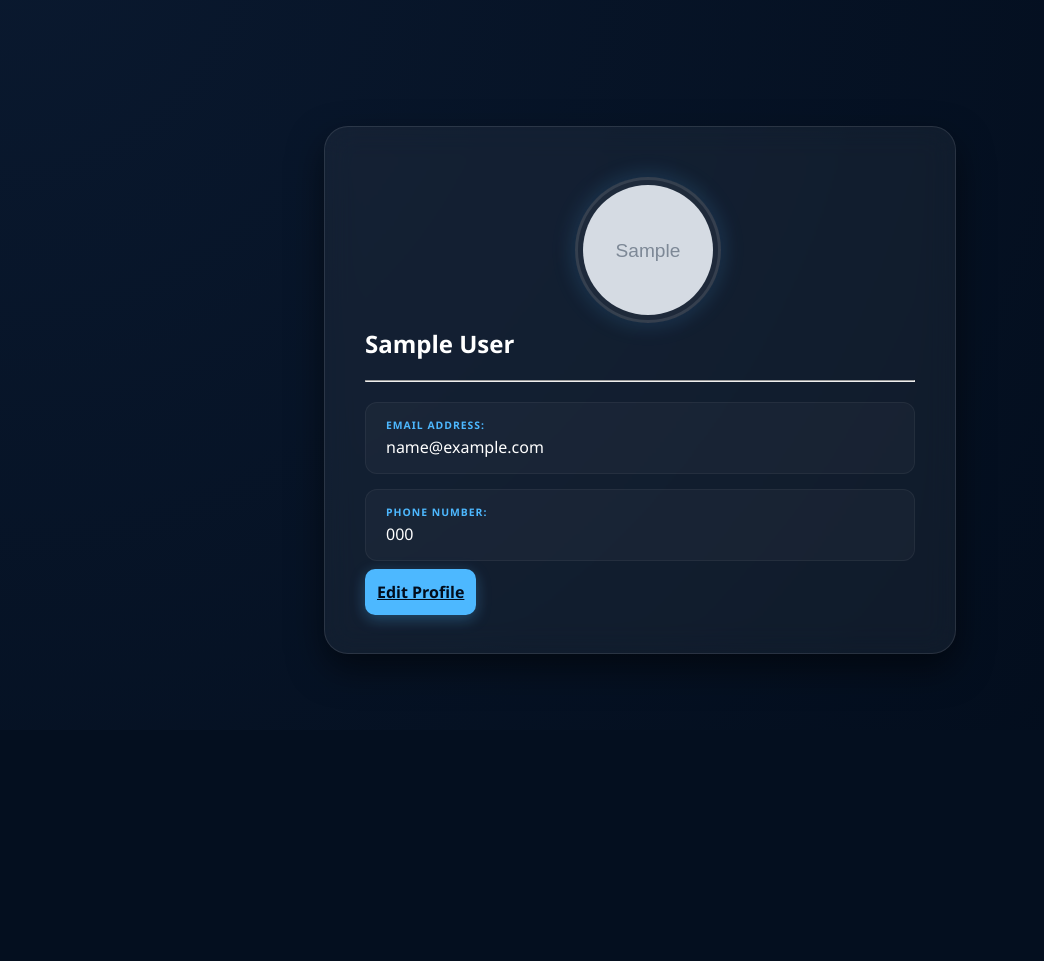
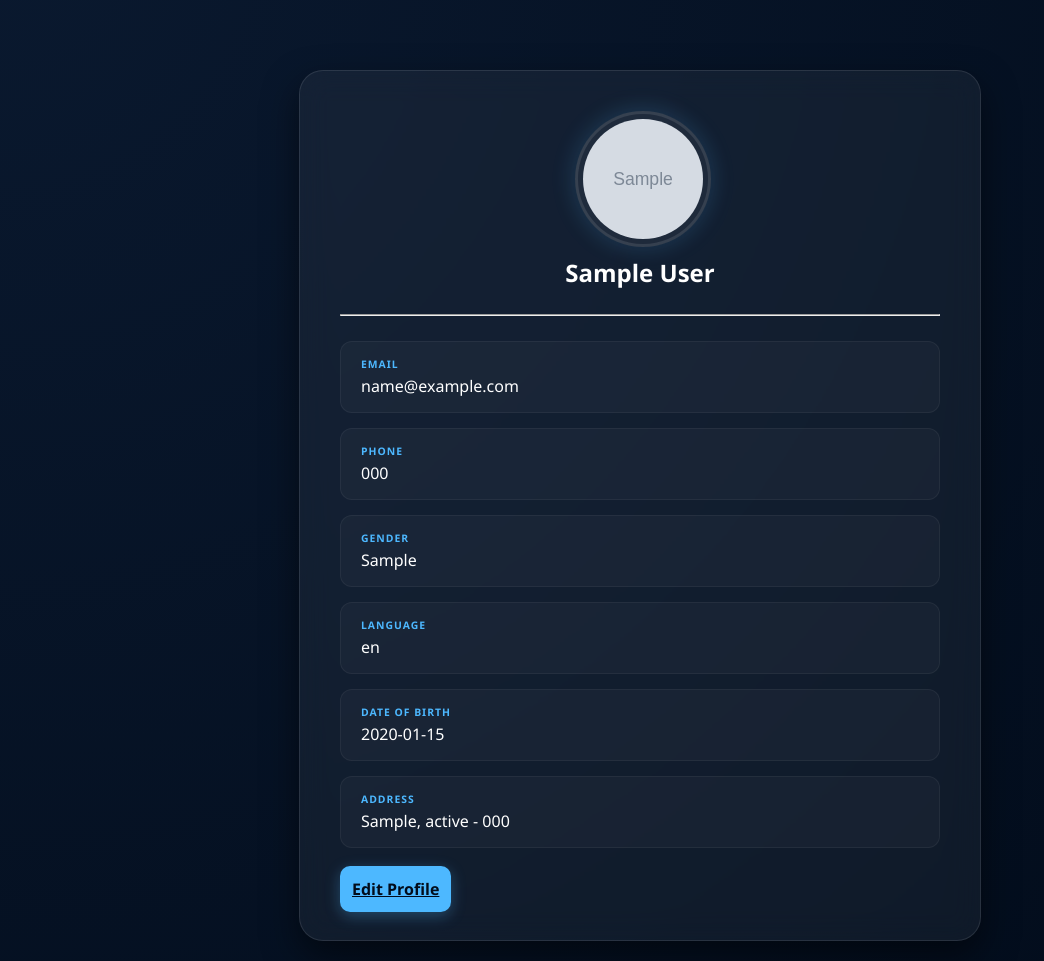
Before and after one commit to gauravikamat77/LOSBO, a PHP site: page /losbo/profile.php in a window 1280 px wide. Shown: the part 70-1031 px from the top of the page, without its empty margins (0-1044 px from the left). Before the commit the page ends 726 px from the top, so only its background shows below. Run offline with PHP 8.4, Linux system fonts and the light colour scheme; the visitor is signed in with stand-in values (Sample User, id 1); tables that the repository leaves empty hold one stand-in row (values such as "Sample post"); grey boxes marked "Sample" are stand-in pictures; data that the repository does not hold is empty.

Commit message:
shaina- profile.php in customer

```diff
--- a/customer/profile.php
+++ b/customer/profile.php
@@ -2,15 +2,20 @@
 session_start();
 include("../config/database.php");
 
-// Make sure user is logged in
+// Check login
 $user_id = $_SESSION['user_id'] ?? 0;
 
 if($user_id == 0){
     die("Please log in first.");
 }
 
-// Fetch the user from DB
-$sql = "SELECT id, name, email, phone, profile_image FROM users WHERE id = ? AND role='customer'";
+// ✅ FETCH ALL NEW FIELDS
+$sql = "SELECT
+    id, name, email, phone, profile_image,
+    gender, language, dob, city, state, pincode
+    FROM users
+    WHERE id = ? AND role='customer'";
+
 $stmt = $conn->prepare($sql);
 
 if(!$stmt){
@@ -26,39 +31,77 @@ if(!$usered){
     die("User not found.");
 }
 
-// Fallback profile image
+// Fallback image
 $profile_img = !empty($usered['profile_image']) ? $usered['profile_image'] : 'default.png';
 ?>
 
 <?php include("navbar.php"); ?>
-
 <link rel="stylesheet" href="../assets/css/style.css">
 
 <div class="page-wrapper" style="flex-direction: column; align-items: center; padding-top: 60px;">
-    <div class="glass-card profile-main-card">
-        <div class="profile-header">
+
+<div class="glass-card profile-main-card" style="max-width:600px; width:95%; padding:40px;">
+
+<!-- HEADER -->
+<div class="profile-header" style="text-align:center;">
     <div class="image-container">
-                <img src="../uploads/profiles/<?php echo $profile_img; ?>" alt="Profile Picture" class="profile-pic-large">
-            </div>
-            <h2><?php echo htmlspecialchars($usered['name']); ?></h2>
+        <img src="../uploads/profiles/<?php echo $profile_img; ?>"
+             class="profile-pic-large"
+             style="width:120px; height:120px; border-radius:50%; object-fit:cover;">
     </div>
 
-        <hr style="margin: 20px 0;">
+    <h2 style="margin-top:15px;">
+        <?php echo htmlspecialchars($usered['name']); ?>
+    </h2>
+</div>
 
-        <div class="profile-details-grid">
+<hr style="margin: 25px 0;">
+
+<!-- DETAILS -->
+<div style="display:flex; flex-direction:column; gap:15px;">
+
 <div class="detail-item">
-                <label>Email Address:</label>
+<label>Email</label>
 <span><?php echo htmlspecialchars($usered['email']); ?></span>
 </div>
 
 <div class="detail-item">
-                <label>Phone Number:</label>
+<label>Phone</label>
 <span><?php echo htmlspecialchars($usered['phone']); ?></span>
 </div>
+
+<div class="detail-item">
+<label>Gender</label>
+<span><?php echo htmlspecialchars($usered['gender']); ?></span>
 </div>
 
-        <div style="margin-top: 20px;">
-            <a href="edit_profile.php" class="btn">Edit Profile</a>
+<div class="detail-item">
+<label>Language</label>
+<span><?php echo htmlspecialchars($usered['language']); ?></span>
+</div>
+
+<div class="detail-item">
+<label>Date of Birth</label>
+<span><?php echo htmlspecialchars($usered['dob']); ?></span>
+</div>
+
+<div class="detail-item">
+<label>Address</label>
+<span>
+<?php
+echo htmlspecialchars($usered['city']) . ", " .
+     htmlspecialchars($usered['state']) . " - " .
+     htmlspecialchars($usered['pincode']);
+?>
+</span>
+</div>
+
+</div>
+
+<!-- BUTTON -->
+<div style="margin-top:30px;">
+<a href="edit_profile.php" class="btn" style="width:100%;">Edit Profile</a>
+</div>
+
 </div>
 </div>
-</div>
```
Lines whose indentation alone changed are shown as unchanged.
